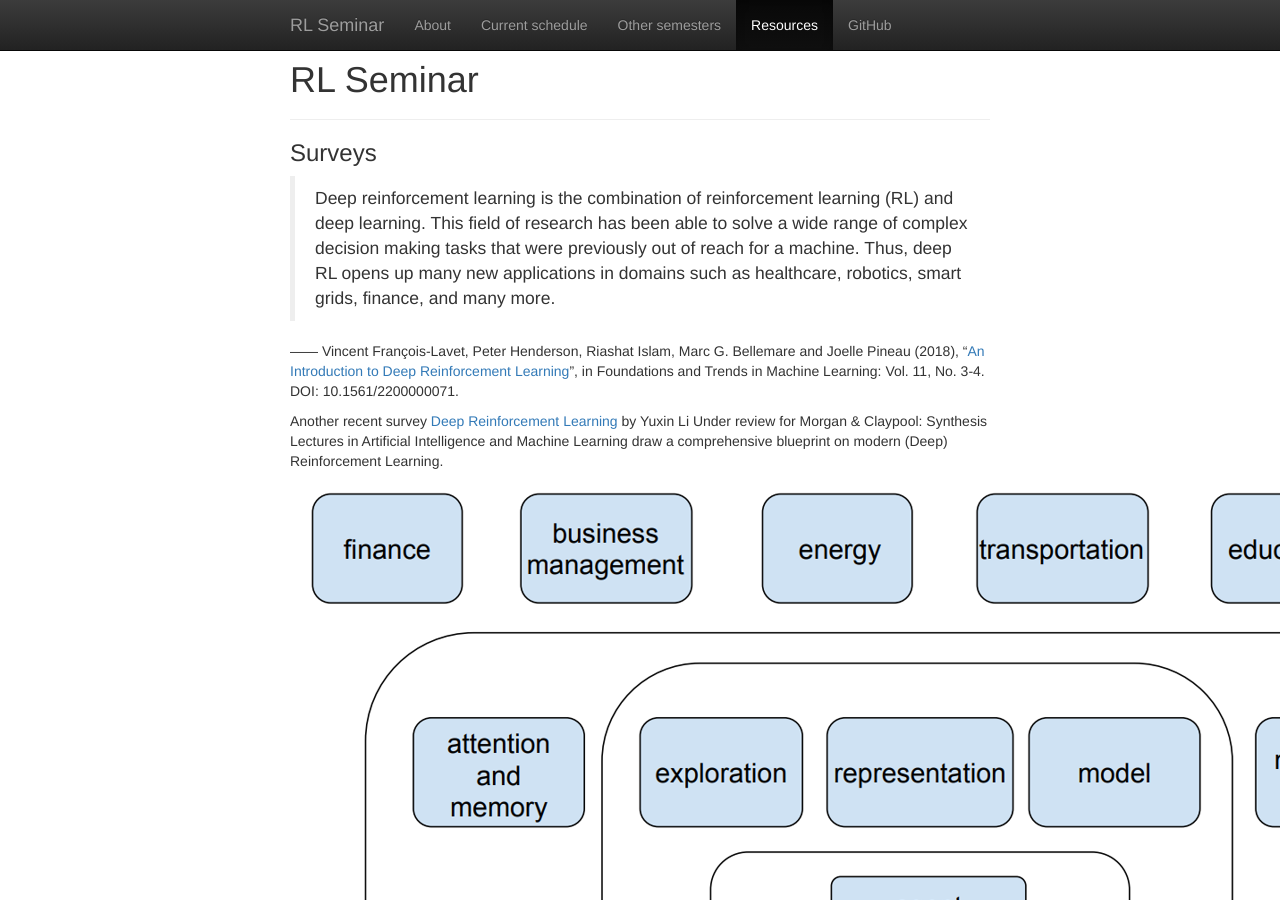
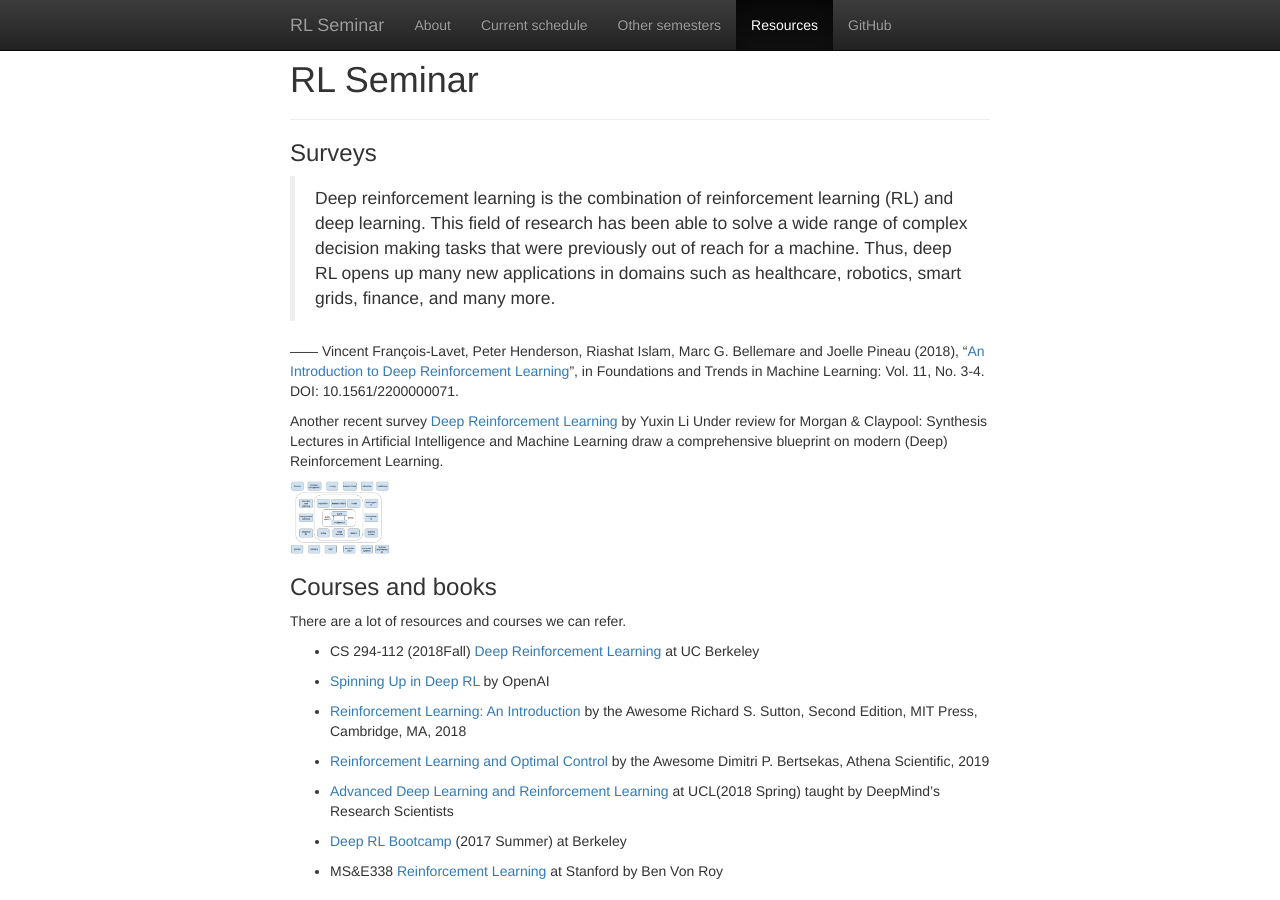
Before and after one commit to rlseminar/rlseminar.github.io, a Jekyll site: the page built from resource.md, in a window 1280 px wide and 900 px high. Built offline with Jekyll 4.4.1, drawn with Linux system fonts in a browser that asks for light colours; nearby versions of some CDN libraries.

Commit message:
fix img size

```diff
--- a/resource.md
+++ b/resource.md
@@ -14,7 +14,7 @@ nav: resource
 Another recent survey [Deep Reinforcement Learning](https://arxiv.org/abs/1810.06339) by Yuxin Li Under review for Morgan & Claypool: Synthesis Lectures in Artificial Intelligence and Machine Learning
 draw a comprehensive blueprint on modern (Deep) Reinforcement Learning.
 
-![DRL Blueprint](static/img/drl_survey1.png "blueprint for deep reinforcement learning")
+<img src="static/img/drl_survey1.png" alt="blueprint for deep reinforcement learning" width="100">
 
 ### Courses and books
 
@@ -63,4 +63,4 @@ and more…
 
 ### Concepts in (Deep) Reinforcement Learning
 
-![DRL Concepts](static/img/drl_survey2.png "Concepts in deep reinforcement learning")
+<img src="static/img/drl_survey2.png" alt="bConcepts in deep reinforcement learning" width="100">
```
